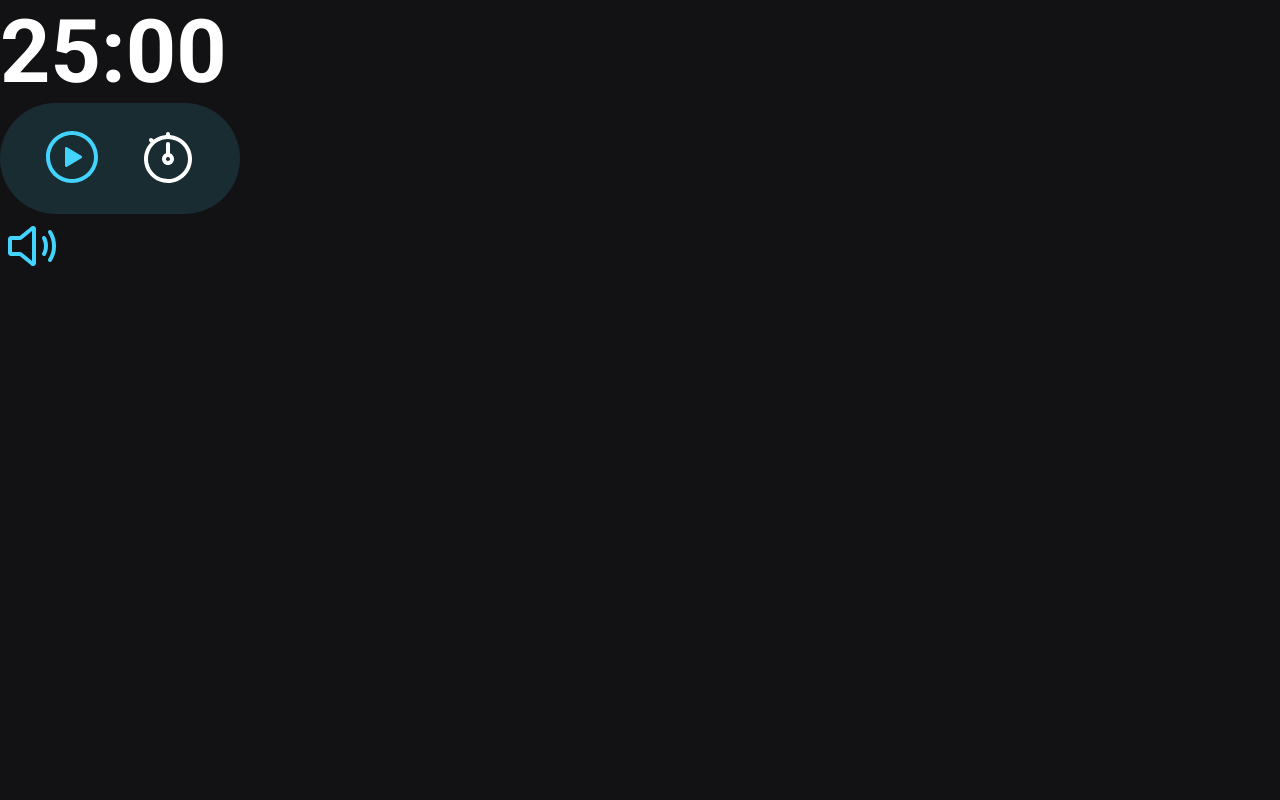
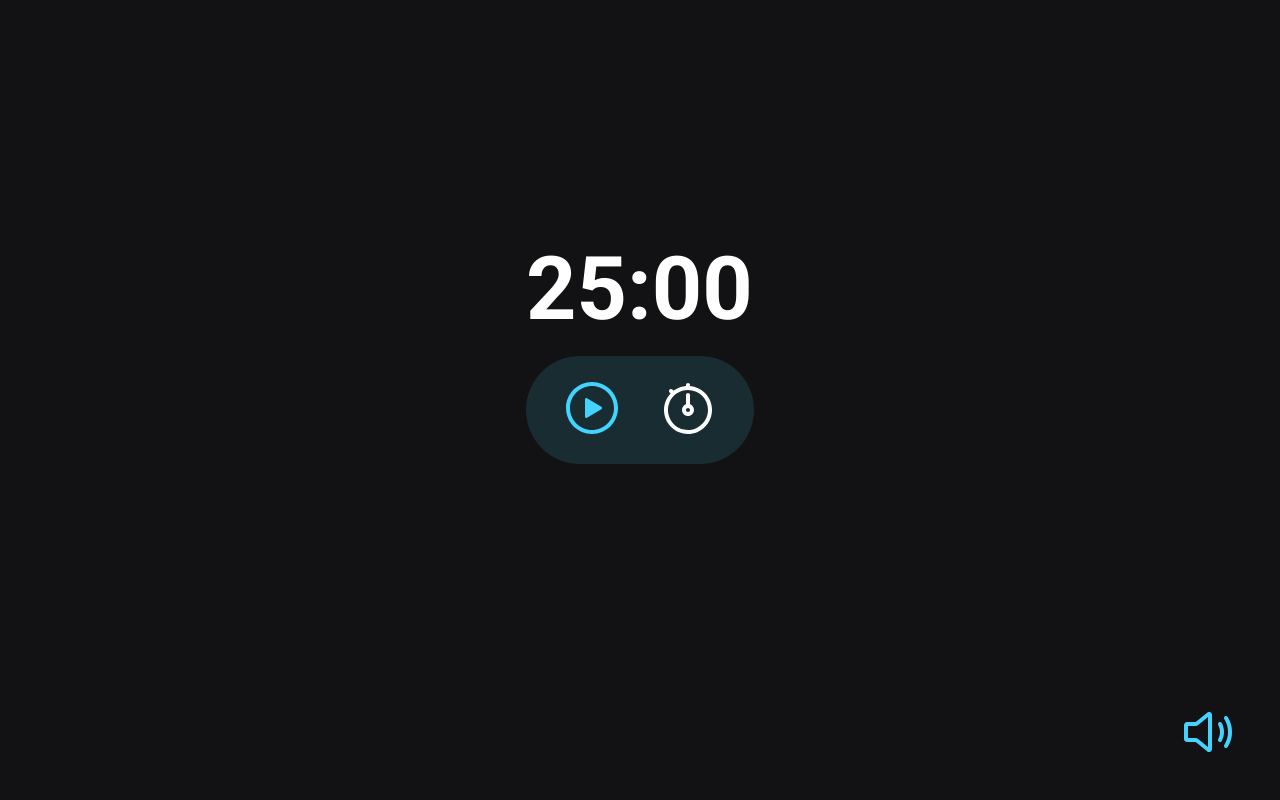
Before and after one commit to GabriellRossi/Focus-Timer, a plain HTML site: page index.html in a window 1280 px wide. Drawn offline with Linux system fonts and the light colour scheme.

Commit message:
main finalizado

```diff
--- a/style.css
+++ b/style.css
@@ -21,6 +21,9 @@ body {
   color: var(--text-color);
   font-family: 'Roboto', sans-serif;
   font-size: 1.6rem;
+
+  display: grid;
+  min-height: 100vh;
 }
 
 button {
@@ -39,10 +42,21 @@ button {
   fill: var(--primary-color);
 }
 
+button svg {
+  width: clamp(3.2rem, 2rem + 12vw, 6.4rem);
+}
+
+main {
+  align-self: end;
+  justify-self: center;
+}
+
 #timer {
-  font-size: 8.8rem;
+  font-size: clamp(4rem, 4rem + 10vw, 8.8rem);
 
   display: flex;
+
+  margin-bottom: 1.6rem;
 }
 
 #controls {
@@ -51,7 +65,13 @@ button {
   align-items: center;
   justify-content: center;
   gap: 3.2rem;
-  width: fit-content;
-  padding: 2.2rem 4rem;
+  width: clamp(10rem, 10rem + 30vw, 22.8rem);
+  height: clamp(8rem, 5rem + 10vw, 10.8rem);
   border-radius: 999px;
 }
+
+footer {
+  align-self: end;
+  justify-self: end;
+  padding: 0 4rem 3.2rem 0;
+}
```
